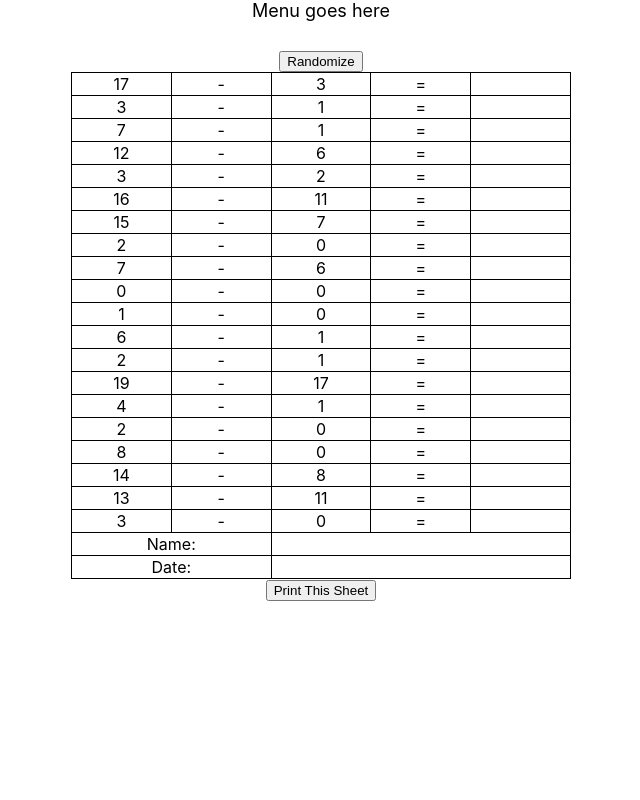
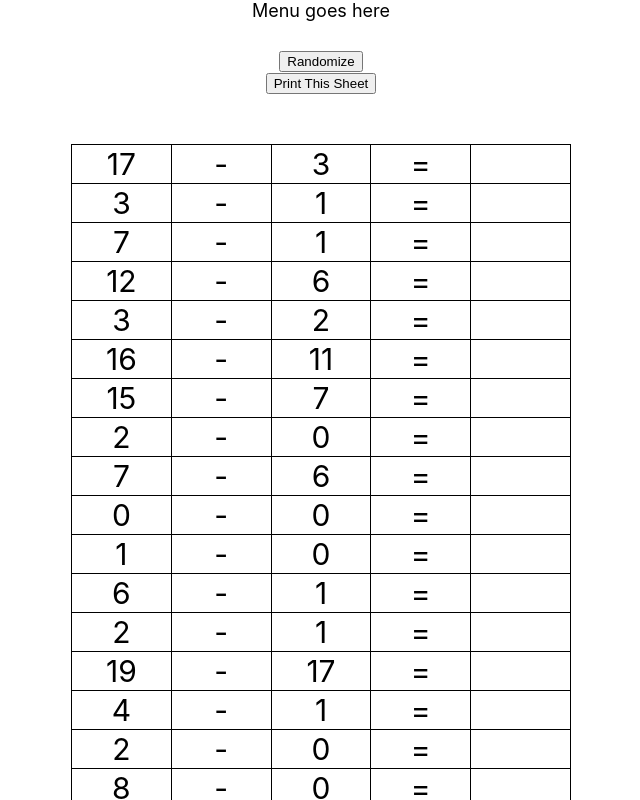
Before and after one commit to dkaksl/homework-printer, a React (Create React App) app: page / in a window 1280 px wide. Shown: the top 800 px of the page, without its empty margins (319-959 px from the left). Built offline with nearby package versions, Linux system fonts and the light colour scheme.

Commit message:
wrapped printable content in react-to-print component

```diff
--- a/src/components/printable.js
+++ b/src/components/printable.js
@@ -1,12 +1,18 @@
 import { Component } from "react";
+import ReactToPrint from "react-to-print";
 
 export class Printable extends Component {
   render() {
     return (
       <div>
-        <div>{this.props.children}</div>
-        <div>
-          <button>Print This Sheet</button>
+        <ReactToPrint
+          trigger={() => {
+            return <button>Print This Sheet</button>;
+          }}
+          content={() => this.componentRef}
+        ></ReactToPrint>
+        <div className="printable" ref={(el) => (this.componentRef = el)}>
+          {this.props.children}
         </div>
       </div>
     );
```
